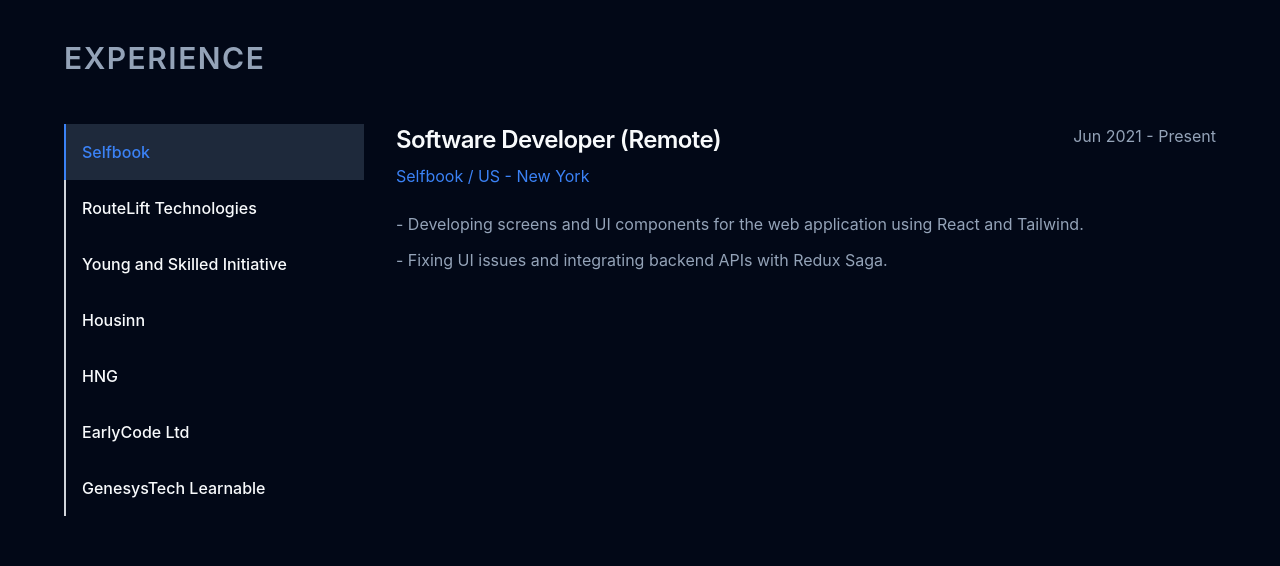
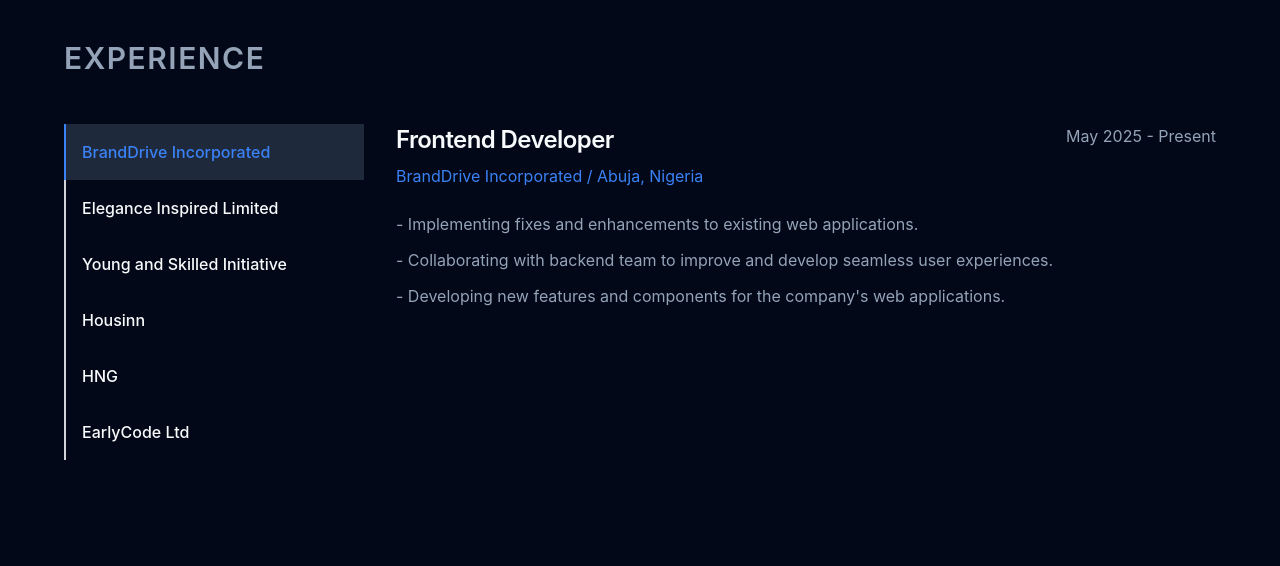
Before and after one commit to Nwanne-san/portfolio-v1, a Next.js app: page / in a window 1280 px wide. Shown: the part 880-1446 px from the top of the page. Built offline with nearby package versions, Linux system fonts and the light colour scheme.

Commit message:
update experience

```diff
--- a/data/experience-data.ts
+++ b/data/experience-data.ts
@@ -2,25 +2,36 @@ import type { Experience } from "@/types/experience";
 
 export const experienceData: Experience[] = [
   {
-    company: "Selfbook",
-    position: "Software Developer (Remote)",
-    location: "US - New York",
-    period: "Jun 2021 - Present",
+    company: "BrandDrive Incorporated ",
+    position: "Frontend Developer",
+    location: "Abuja, Nigeria",
+    period: "May 2025 - Present",
     responsibilities: [
-      "Developing screens and UI components for the web application using React and Tailwind.",
-      "Fixing UI issues and integrating backend APIs with Redux Saga.",
+      "Implementing fixes and enhancements to existing web applications.",
+      "Collaborating with backend team to improve and develop seamless user experiences.",
+      "Developing new features and components for the company's web applications.",
     ],
   },
   {
-    company: "RouteLift Technologies",
-    position: "Frontend Developer",
-    location: "Remote",
-    period: "Jan 2024 - March 2024",
+    company: "Elegance Inspired Limited ",
+    position: "Web Developer (Contract)",
+    location: "US - New York",
+    period: "March 2025 - Present",
     responsibilities: [
-      "Built responsive web pages and SEOs for the company's web application.",
-      "Collaborated with design team to implement pixel-perfect interfaces.",
+      "Design, developing and managing company's website",
+      "Go-to person for all website and tech-related issues",
     ],
   },
+  // {
+  //   company: "RouteLift Technologies",
+  //   position: "Frontend Developer",
+  //   location: "Remote",
+  //   period: "Jan 2025 - March 2025",
+  //   responsibilities: [
+  //     "Built responsive web pages and SEOs for the company's web application.",
+  //     "Collaborated with design team to implement pixel-perfect interfaces.",
+  //   ],
+  // },
   {
     company: "Young and Skilled Initiative",
     position: "Frontend Developer (Volunteer)",
@@ -66,14 +77,14 @@ export const experienceData: Experience[] = [
       "Configured projects with Firebase for authentication and database management.",
     ],
   },
-  {
-    company: "GenesysTech Learnable",
-    position: "Web Developer Intern",
-    location: "Enugu, Nigeria",
-    period: "Oct 2022 - Feb 2023",
-    responsibilities: [
-      "Learned modern web development practices.",
-      "Learned Git and GitHub fundamentals for version control.",
-    ],
-  },
+  // {
+  //   company: "GenesysTech Learnable",
+  //   position: "Web Developer Intern",
+  //   location: "Enugu, Nigeria",
+  //   period: "Oct 2022 - Feb 2023",
+  //   responsibilities: [
+  //     "Learned modern web development practices.",
+  //     "Learned Git and GitHub fundamentals for version control.",
+  //   ],
+  // },
 ];
```
